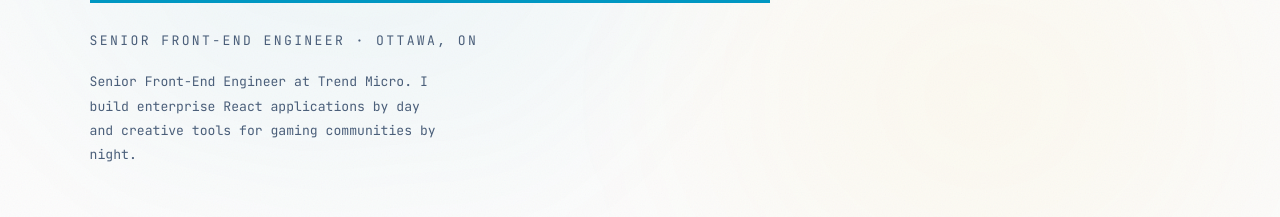
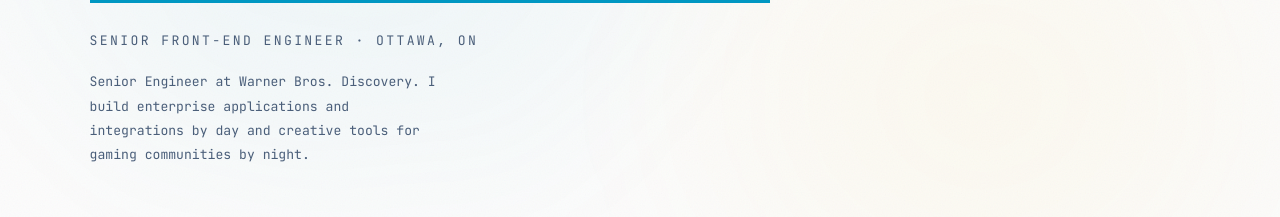
Before and after one commit to lemonoppy/lemon-bluu, a Next.js app in the folder apps/web/: page / in a window 1280 px wide. Shown: the part 439-656 px from the top of the page. Built offline with nearby package versions, Linux system fonts and the light colour scheme; no server answers; a web font is replaced by a local one.

Commit message:
chore(index): updated job description

```diff
--- a/apps/web/pages/index.tsx
+++ b/apps/web/pages/index.tsx
@@ -489,8 +489,8 @@ export default function Home() {
 						animationDelay: '260ms',
 					}}
 				>
-          Senior Front-End Engineer at Trend Micro. I build enterprise React
-          applications by day and creative tools for gaming communities by
+					Senior Engineer at Warner Bros. Discovery. I build enterprise
+					applications and integrations by day and creative tools for gaming communities by
 					night.
 				</p>
 
```
Lines whose indentation alone changed are shown as unchanged.
